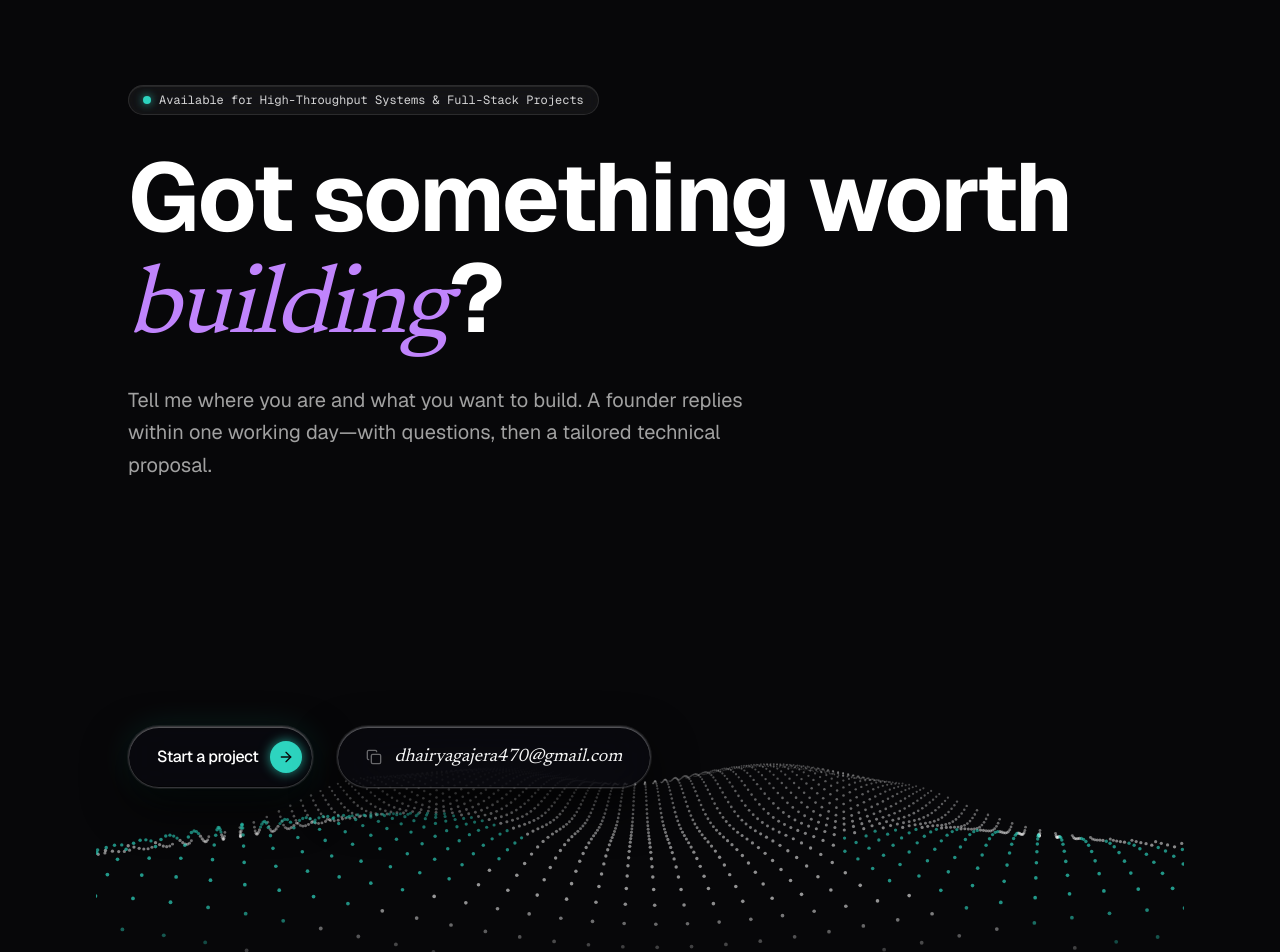
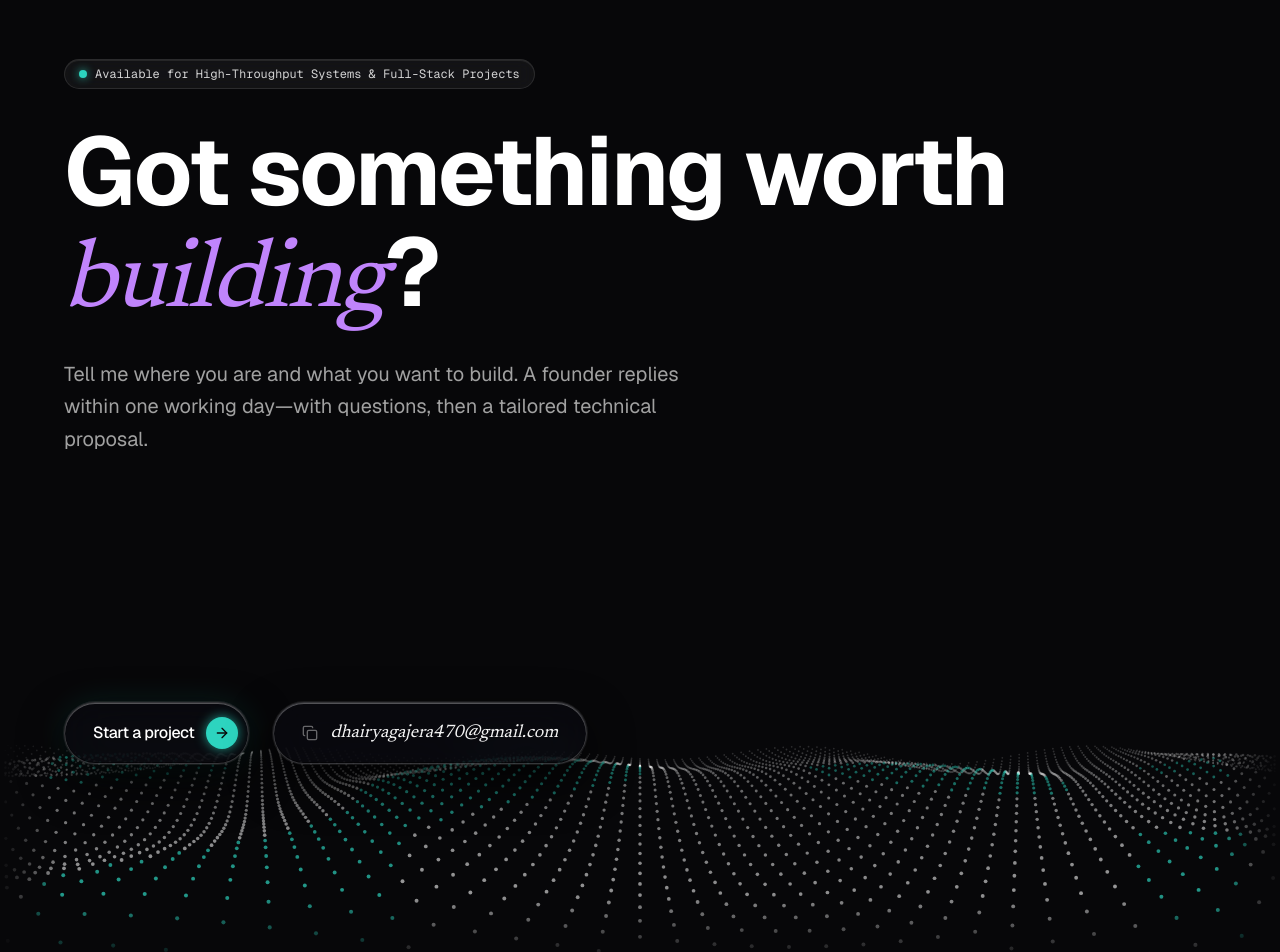
Before and after one commit to dhairya-404/Portfolio, a Next.js app: page /blog in a window 1280 px wide. Shown: the part 1500-2452 px from the top of the page. Built offline with nearby package versions, Linux system fonts and the light colour scheme.

Commit message:
feat: full-bleed edge-to-edge 3D particle wave and expanded wide viewport layout

```diff
--- a/src/app/about/page.tsx
+++ b/src/app/about/page.tsx
@@ -32,7 +32,7 @@ export default function AboutPage() {
   ];
 
   return (
-    <div className="py-24 px-[var(--page-gutter)] max-w-5xl mx-auto w-full">
+    <div className="py-24 px-[var(--page-gutter)] max-w-6xl mx-auto w-full">
       {/* Header */}
       <div className="mb-20">
         <div className="inline-flex items-center gap-2 px-3 py-1 rounded-full bg-white/5 border border-white/10 text-xs font-mono text-teal-400 mb-4">
--- a/src/app/approach/page.tsx
+++ b/src/app/approach/page.tsx
@@ -64,7 +64,7 @@ export default function ApproachPage() {
   ];
 
   return (
-    <div className="py-24 px-[var(--page-gutter)] max-w-5xl mx-auto w-full">
+    <div className="py-24 px-[var(--page-gutter)] max-w-6xl mx-auto w-full">
       {/* Header */}
       <div className="mb-20">
         <div className="inline-flex items-center gap-2 px-3 py-1 rounded-full bg-white/5 border border-white/10 text-xs font-mono text-teal-400 mb-4">
--- a/src/app/blog/page.tsx
+++ b/src/app/blog/page.tsx
@@ -62,7 +62,7 @@ export default function BlogPage() {
   const [selectedArticle, setSelectedArticle] = useState<Article | null>(null);
 
   return (
-    <div className="py-24 px-[var(--page-gutter)] max-w-5xl mx-auto w-full">
+    <div className="py-24 px-[var(--page-gutter)] max-w-6xl mx-auto w-full">
       {/* Header */}
       <div className="mb-20">
         <div className="inline-flex items-center gap-2 px-3 py-1 rounded-full bg-white/5 border border-white/10 text-xs font-mono text-teal-400 mb-4">
--- a/src/app/contact/page.tsx
+++ b/src/app/contact/page.tsx
@@ -33,7 +33,7 @@ export default function ContactPage() {
   };
 
   return (
-    <div className="py-24 px-[var(--page-gutter)] max-w-5xl mx-auto w-full">
+    <div className="py-24 px-[var(--page-gutter)] max-w-6xl mx-auto w-full">
       {/* Header */}
       <div className="mb-16">
         <div className="inline-flex items-center gap-2 px-3 py-1 rounded-full bg-white/5 border border-white/10 text-xs font-mono text-teal-400 mb-4">
--- a/src/app/experiments/page.tsx
+++ b/src/app/experiments/page.tsx
@@ -60,7 +60,7 @@ export default function ExperimentsPage() {
   };
 
   return (
-    <div className="py-24 px-[var(--page-gutter)] max-w-5xl mx-auto w-full">
+    <div className="py-24 px-[var(--page-gutter)] max-w-6xl mx-auto w-full">
       {/* Header */}
       <div className="mb-20">
         <div className="inline-flex items-center gap-2 px-3 py-1 rounded-full bg-white/5 border border-white/10 text-xs font-mono text-teal-400 mb-4">
--- a/src/app/globals.css
+++ b/src/app/globals.css
@@ -35,8 +35,8 @@
   --neon-teal-glow: rgba(45, 212, 191, 0.45);
   --radius-card: 22px;
   --radius-pill: 9999px;
-  --page-gutter: clamp(1.25rem, 5vw, 4rem);
-  --max-content: 1360px;
+  --page-gutter: clamp(1rem, 3.5vw, 2.5rem);
+  --max-content: 1440px;
 
   /* ── Glass Design System Tokens ── */
   --glass-bg: rgba(13, 13, 20, 0.72);
--- a/src/app/page.tsx
+++ b/src/app/page.tsx
@@ -84,7 +84,7 @@ export default function HomePage() {
     <div className="relative w-full">
       {/* ===================== HERO SECTION ===================== */}
       <section className="relative min-h-[92vh] flex flex-col justify-center px-[var(--page-gutter)] pt-20 pb-16 overflow-hidden bg-dot-matrix">
-        <div className="relative z-10 max-w-5xl mx-auto w-full my-auto">
+        <div className="relative z-10 max-w-7xl mx-auto w-full my-auto">
           {/* Status Kicker Badge */}
           <div className="inline-flex items-center gap-2.5 px-3.5 py-1.5 rounded-full bg-white/5 border border-white/10 mb-8 backdrop-blur-md">
             <span className="w-2 h-2 rounded-full bg-teal-400 animate-pulse shadow-[0_0_8px_rgba(45,212,191,0.8)]" />
@@ -179,7 +179,7 @@ export default function HomePage() {
 
       {/* ===================== TELEMETRY & NUMBERS ===================== */}
       <section className="py-24 px-[var(--page-gutter)] border-y border-white/10 glass-section relative">
-        <div className="max-w-6xl mx-auto">
+        <div className="max-w-7xl mx-auto">
           <div className="flex flex-col md:flex-row md:items-end justify-between mb-16 gap-4">
             <div>
               <div className="text-xs font-mono uppercase tracking-widest text-teal-400 mb-2">
@@ -227,7 +227,7 @@ export default function HomePage() {
 
       {/* ===================== FEATURED WORK ===================== */}
       <section className="py-28 px-[var(--page-gutter)] border-b border-white/10">
-        <div className="max-w-6xl mx-auto">
+        <div className="max-w-7xl mx-auto">
           <div className="flex flex-col md:flex-row md:items-end justify-between mb-16 gap-6">
             <div>
               <div className="inline-flex items-center gap-2 px-3 py-1 rounded-full bg-white/5 border border-white/10 text-xs font-mono text-teal-400 mb-3">
@@ -383,7 +383,7 @@ export default function HomePage() {
 
       {/* ===================== SERVICES / CAPABILITIES ===================== */}
       <section className="py-28 px-[var(--page-gutter)] border-b border-white/10 glass-section relative">
-        <div className="max-w-6xl mx-auto">
+        <div className="max-w-7xl mx-auto">
           <div className="flex flex-col md:flex-row md:items-end justify-between mb-16 gap-6">
             <div>
               <div className="inline-flex items-center gap-2 px-3 py-1 rounded-full bg-white/5 border border-white/10 text-xs font-mono text-teal-400 mb-3">
@@ -475,7 +475,7 @@ export default function HomePage() {
 
       {/* ===================== PROCESS / APPROACH ===================== */}
       <section className="py-28 px-[var(--page-gutter)] border-b border-white/10">
-        <div className="max-w-6xl mx-auto">
+        <div className="max-w-7xl mx-auto">
           <div className="flex flex-col md:flex-row md:items-end justify-between mb-16 gap-6">
             <div>
               <div className="inline-flex items-center gap-2 px-3 py-1 rounded-full bg-white/5 border border-white/10 text-xs font-mono text-teal-400 mb-3">
--- a/src/app/services/page.tsx
+++ b/src/app/services/page.tsx
@@ -73,7 +73,7 @@ const SERVICES = [
 
 export default function ServicesPage() {
   return (
-    <div className="py-24 px-[var(--page-gutter)] max-w-6xl mx-auto w-full">
+    <div className="py-24 px-[var(--page-gutter)] max-w-7xl mx-auto w-full">
       {/* Header */}
       <div className="mb-20">
         <div className="inline-flex items-center gap-2 px-3 py-1 rounded-full bg-white/5 border border-white/10 text-xs font-mono text-teal-400 mb-4">
--- a/src/app/work/page.tsx
+++ b/src/app/work/page.tsx
@@ -90,7 +90,7 @@ export default function WorkPage() {
   const filtered = filter === "all" ? PROJECTS : PROJECTS.filter((p) => p.category === filter);
 
   return (
-    <div className="py-24 px-[var(--page-gutter)] max-w-6xl mx-auto w-full">
+    <div className="py-24 px-[var(--page-gutter)] max-w-7xl mx-auto w-full">
       {/* Page Header */}
       <div className="mb-16">
         <div className="inline-flex items-center gap-2 px-3 py-1 rounded-full bg-white/5 border border-white/10 text-xs font-mono text-teal-400 mb-4">
--- a/src/components/Footer.tsx
+++ b/src/components/Footer.tsx
@@ -29,8 +29,9 @@ export function Footer() {
   ];
 
   return (
-    <footer className="relative pt-32 pb-16 px-[var(--page-gutter)] border-t border-white/10 bg-[#070709] text-white overflow-hidden">
-      <div className="max-w-5xl mx-auto relative z-10">
+    <footer className="relative pt-32 pb-16 border-t border-white/10 bg-[#070709] text-white overflow-hidden w-full">
+      {/* ─── TOP CONTENT (Wide Max-Width Container) ─── */}
+      <div className="max-w-7xl mx-auto px-6 sm:px-12 md:px-16 w-full relative z-10">
         {/* Kicker */}
         <div className="inline-flex items-center gap-2 px-3.5 py-1.5 rounded-full glass-chip text-xs font-mono text-neutral-300 mb-8">
           <span className="w-2 h-2 rounded-full bg-[#2dd4bf] animate-pulse shadow-[0_0_8px_rgba(45,212,191,0.8)]" />
@@ -38,7 +39,7 @@ export function Footer() {
         </div>
 
         {/* Big Closing Statement */}
-        <h2 className="text-4xl sm:text-6xl md:text-7xl lg:text-8xl font-bold tracking-tight text-white leading-[1.05] mb-6">
+        <h2 className="text-4xl sm:text-6xl md:text-7xl lg:text-8xl font-bold tracking-tight text-white leading-[1.05] mb-6 max-w-5xl">
           Got something worth{" "}
           <span className="font-editorial-serif font-normal italic text-[#c084fc]">
             building
@@ -46,17 +47,19 @@ export function Footer() {
           ?
         </h2>
 
-        <p className="text-base sm:text-xl text-neutral-400 leading-relaxed font-normal max-w-2xl mb-6">
+        <p className="text-base sm:text-xl text-neutral-400 leading-relaxed font-normal max-w-2xl mb-8">
           Tell me where you are and what you want to build. A founder replies within one working day—with questions, then a tailored technical proposal.
         </p>
+      </div>
 
-        {/* ─── 3D UNDULATING PARTICLE WAVE BAND WITH DUAL FLOATING GLASS CAPSULES ─── */}
-        <div className="relative my-10 sm:my-14 -mx-4 sm:-mx-8">
-          {/* 3D Particle Wave Canvas */}
-          <ParticleWave className="w-full" />
+      {/* ─── 100% FULL-BLEED 3D UNDULATING PARTICLE WAVE (NO SIDE PADDING) ─── */}
+      <div className="relative w-full my-8 sm:my-12 overflow-hidden">
+        {/* 3D Particle Wave Canvas spans 100% of viewport width */}
+        <ParticleWave className="w-full" />
 
-          {/* Floating Liquid Glass Capsules pinned over the Wave */}
-          <div className="absolute inset-0 flex items-center justify-start px-4 sm:px-8 pointer-events-none">
+        {/* Floating Liquid Glass Capsules overlaying the wave, aligned to content margin */}
+        <div className="absolute inset-0 flex items-center justify-start pointer-events-none">
+          <div className="max-w-7xl mx-auto px-6 sm:px-12 md:px-16 w-full">
             <div className="pointer-events-auto flex flex-wrap items-center gap-4 sm:gap-6">
               {/* Capsule 1: Start a project */}
               <Link
@@ -117,7 +120,10 @@ export function Footer() {
             </div>
           </div>
         </div>
+      </div>
 
+      {/* ─── BOTTOM SITEMAP & COLOPHON (Wide Max-Width Container) ─── */}
+      <div className="max-w-7xl mx-auto px-6 sm:px-12 md:px-16 w-full relative z-10">
         {/* Multi-Page Sitemap Navigation */}
         <div className="grid grid-cols-2 sm:grid-cols-4 md:grid-cols-7 gap-4 py-8 border-y border-white/10 text-xs font-mono">
           {navLinks.map((item) => (
--- a/src/components/ParticleWave.tsx
+++ b/src/components/ParticleWave.tsx
@@ -3,16 +3,15 @@
 import { useEffect, useRef } from "react";
 
 /*
- * 3D Undulating Perspective Dot-Matrix Particle Wave
+ * 3D Full-Bleed Perspective Particle Wave (thenn.in signature)
  *
- * Recreates the thenn.in signature animated 3D particle wave:
- * - Mathematical grid of dots in 3D perspective space (X, Y, Z)
- * - Harmonically layered sinusoidal wave displacement:
- *     Y = sin(ix * 0.25 + time) * 18 + cos(iz * 0.3 + time * 1.2) * 14
- * - Depth projection (X_proj = x / z, Y_proj = y / z) with horizon perspective
- * - Dynamic alpha and size scaling based on Z-depth (particles close to viewer are larger and luminous)
- * - Gentle mouse/pointer parallax reaction
- * - Zero CPU waste: pauses when offscreen via IntersectionObserver
+ * Mathematically adapts to ANY screen width (mobile, 1080p, 1440p, 4K ultrawide):
+ * - For every depth slice Z, particles are generated from screen left (X < 0)
+ *   to screen right (X > width) so there are ZERO empty black gaps on either side.
+ * - Undulating harmonic sine/cosine wave dynamics.
+ * - High-DPI crispness with smooth requestAnimationFrame rendering.
+ * - Gentle mouse/pointer interactive parallax.
+ * - Pauses via IntersectionObserver when offscreen.
  */
 
 interface ParticleWaveProps {
@@ -39,11 +38,9 @@ export function ParticleWave({ className = "" }: ParticleWaveProps) {
     let targetMouseX = 0;
     let targetMouseY = 0;
 
-    // Grid configuration
-    const COLS = 55;
-    const ROWS = 45;
-    const SEPARATION_X = 38;
-    const SEPARATION_Z = 32;
+    const ROWS = 42;
+    const SEPARATION_Z = 34;
+    const STEP_X = 36; // spacing between dots along X axis
 
     const resize = () => {
       dpr = Math.min(window.devicePixelRatio || 1, 2);
@@ -58,17 +55,15 @@ export function ParticleWave({ className = "" }: ParticleWaveProps) {
     resize();
     window.addEventListener("resize", resize);
 
-    // Track mouse over canvas parent for gentle interactive tilt
     const handleMouseMove = (e: MouseEvent) => {
       const rect = canvas.getBoundingClientRect();
       const normX = (e.clientX - rect.left) / rect.width - 0.5;
       const normY = (e.clientY - rect.top) / rect.height - 0.5;
-      targetMouseX = normX * 80;
-      targetMouseY = normY * 35;
+      targetMouseX = normX * 90;
+      targetMouseY = normY * 40;
     };
     window.addEventListener("mousemove", handleMouseMove, { passive: true });
 
-    // IntersectionObserver to pause rendering when not in viewport
     const observer = new IntersectionObserver(
       ([entry]) => {
         isVisible = entry.isIntersecting;
@@ -77,9 +72,8 @@ export function ParticleWave({ className = "" }: ParticleWaveProps) {
     );
     observer.observe(canvas);
 
-    // 3D Camera / Projection settings
-    const CAMERA_HEIGHT = 220;
-    const FOV = 340;
+    const CAMERA_HEIGHT = 200;
+    const FOV = 360;
 
     const render = () => {
       if (!isVisible) {
@@ -87,62 +81,71 @@ export function ParticleWave({ className = "" }: ParticleWaveProps) {
         return;
       }
 
-      // Smooth mouse interpolation
       mouseX += (targetMouseX - mouseX) * 0.05;
       mouseY += (targetMouseY - mouseY) * 0.05;
 
-      time += 0.024;
+      time += 0.022;
       ctx.clearRect(0, 0, width, height);
 
-      const centerX = width / 2 + mouseX * 0.35;
-      const centerY = height * 0.42 + mouseY * 0.25;
+      const centerX = width / 2 + mouseX * 0.4;
+      const centerY = height * 0.44 + mouseY * 0.25;
 
-      // Draw 3D particle grid
+      // Draw 3D particle rows from back to front
       for (let iz = 0; iz < ROWS; iz++) {
-        // Z distance from camera (further in back to closer in front)
-        const z = (ROWS - iz) * SEPARATION_Z + 120;
+        const z = (ROWS - iz) * SEPARATION_Z + 110;
         const scale = FOV / z;
 
-        for (let ix = 0; ix < COLS; ix++) {
-          const x3d = (ix - COLS / 2) * SEPARATION_X;
+        // Calculate 3D X range required to cover beyond the screen edges at this depth
+        const x3dMin = (-centerX - 60) / scale;
+        const x3dMax = (width - centerX + 60) / scale;
 
-          // Undulating wave equations: multiple sine/cosine frequencies
-          // creating organic rolling ripples
-          const wave1 = Math.sin(ix * 0.22 + time * 1.3) * 26;
-          const wave2 = Math.cos(iz * 0.28 + time * 1.1) * 22;
-          const wave3 = Math.sin((ix + iz) * 0.15 + time * 0.8) * 16;
+        // Align starting X to a multiple of STEP_X for consistent grid alignment
+        const startX = Math.floor(x3dMin / STEP_X) * STEP_X;
+
+        const depthRatio = Math.max(0, Math.min(1, (z - 110) / (ROWS * SEPARATION_Z)));
+        const baseAlpha = (1 - depthRatio * 0.78) * 0.85;
+        const radius = Math.max(0.7, (1 - depthRatio * 0.6) * 2.2);
+
+        for (let x3d = startX; x3d <= x3dMax; x3d += STEP_X) {
+          // Index for harmonic wave calculations
+          const ix = Math.round(x3d / STEP_X);
+
+          // Undulating wave equations with harmonic sine/cosine layers
+          const wave1 = Math.sin(ix * 0.2 + time * 1.25) * 26;
+          const wave2 = Math.cos(iz * 0.26 + time * 1.05) * 20;
+          const wave3 = Math.sin((ix + iz) * 0.14 + time * 0.75) * 14;
           const y3d = wave1 + wave2 + wave3 - CAMERA_HEIGHT;
 
-          // 2D perspective projection
+          // 2D projection
           const screenX = centerX + x3d * scale;
           const screenY = centerY - y3d * scale;
 
-          // Cull out-of-bounds particles
           if (
-            screenX < -20 ||
-            screenX > width + 20 ||
-            screenY < -20 ||
-            screenY > height + 20
+            screenX < -25 ||
+            screenX > width + 25 ||
+            screenY < -25 ||
+            screenY > height + 25
           ) {
             continue;
           }
 
-          // Depth-based size and luminescence (alpha)
-          // Nearer particles are brighter, farther particles fade into darkness
-          const depthRatio = Math.max(0, Math.min(1, (z - 120) / (ROWS * SEPARATION_Z)));
-          const alpha = (1 - depthRatio * 0.82) * 0.88;
-          const radius = Math.max(0.7, (1 - depthRatio * 0.65) * 2.1);
+          // Edge falloff on the extreme viewport margins (subtle smooth vignette)
+          const edgeDist = Math.min(screenX, width - screenX);
+          const edgeFade = Math.min(1, Math.max(0, edgeDist / 60));
+          const finalAlpha = baseAlpha * edgeFade;
 
-          // Subtle teal tint on crests
-          const isCrest = y3d > -CAMERA_HEIGHT + 14;
+          if (finalAlpha <= 0.01) continue;
+
+          // Subtle teal shimmer on wave peaks
+          const isPeak = y3d > -CAMERA_HEIGHT + 14;
 
           ctx.beginPath();
           ctx.arc(screenX, screenY, radius, 0, Math.PI * 2);
 
-          if (isCrest && alpha > 0.5) {
-            ctx.fillStyle = `rgba(45, 212, 191, ${alpha * 0.95})`;
+          if (isPeak && finalAlpha > 0.4) {
+            ctx.fillStyle = `rgba(45, 212, 191, ${finalAlpha * 0.95})`;
           } else {
-            ctx.fillStyle = `rgba(255, 255, 255, ${alpha * 0.8})`;
+            ctx.fillStyle = `rgba(255, 255, 255, ${finalAlpha * 0.8})`;
           }
           ctx.fill();
         }
@@ -163,12 +166,12 @@ export function ParticleWave({ className = "" }: ParticleWaveProps) {
 
   return (
     <div
-      className={`relative w-full h-[380px] sm:h-[440px] overflow-hidden pointer-events-none select-none ${className}`}
+      className={`relative w-full h-[400px] sm:h-[460px] overflow-hidden pointer-events-none select-none ${className}`}
       style={{
         maskImage:
-          "linear-gradient(to bottom, transparent 0%, black 18%, black 82%, transparent 100%)",
+          "linear-gradient(to bottom, transparent 0%, black 15%, black 85%, transparent 100%)",
         WebkitMaskImage:
-          "linear-gradient(to bottom, transparent 0%, black 18%, black 82%, transparent 100%)",
+          "linear-gradient(to bottom, transparent 0%, black 15%, black 85%, transparent 100%)",
       }}
     >
       <canvas
```
